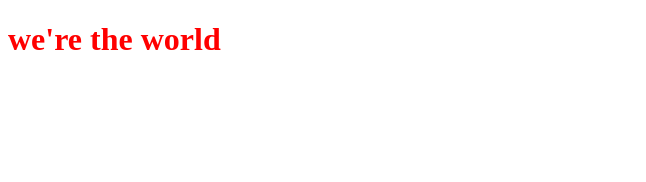
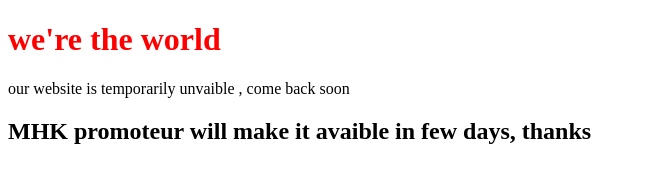
Before and after one commit to Bible-bible/holy, a plain HTML site: page index.html in a window 1280 px wide. Shown: the whole page, without its empty margins (0-646 px from the left). Drawn offline with Linux system fonts and the light colour scheme.

Commit message:
Update index.html

```diff
--- a/index.html
+++ b/index.html
@@ -5,5 +5,8 @@
 <meta name="author" content="mhk promoteur">
 <meta name="googlebot" content="index">
 <meta charset="utf-8"><meta name="viewport" content="width=device-width, initial-scal=1"><style>h1{ color: red;}</style></head>
-  <body><main><h1>we're the world</h1></main></body>
+  <body><main><h1>we're the world</h1>
+  <p>our website is temporarily unvaible , come back soon</p>
+<h2>MHK promoteur will make it avaible in few days, thanks</h2>
+</main></body>
 </html>
```
